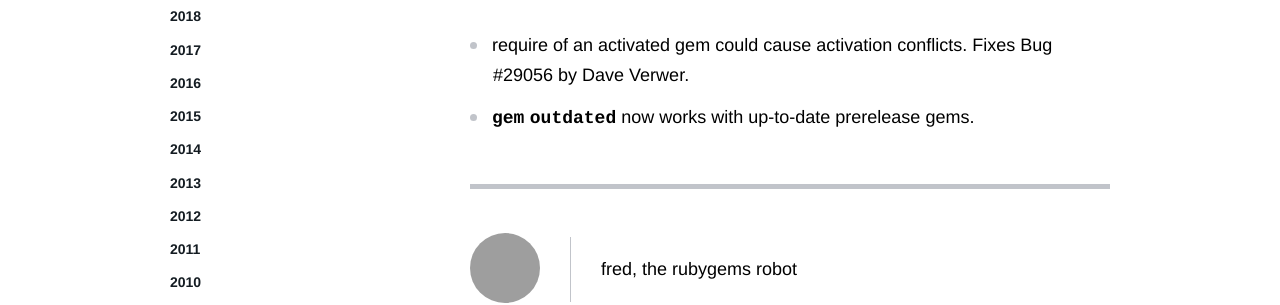
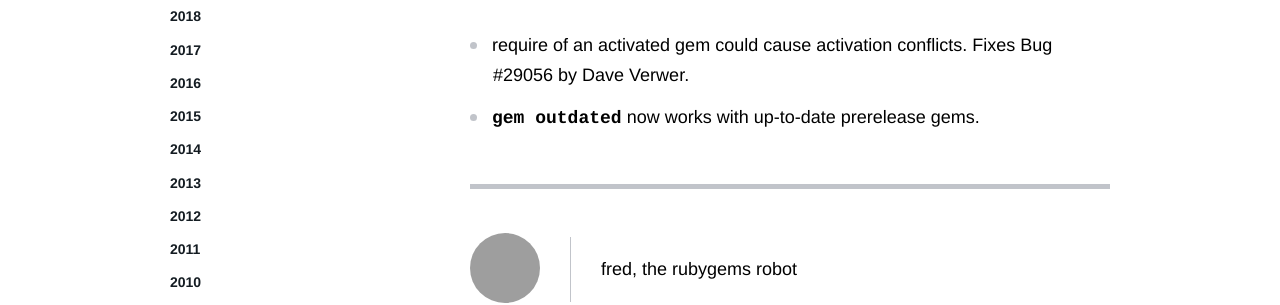
Before and after one commit to rubygems/rubygems.github.io, a Jekyll site: the page built from _posts/2011-03-08-1.6.2-released.md, in a window 1280 px wide. Shown: the part 431-736 px from the top of the page. Built offline with Jekyll 4.4.1, drawn with Linux system fonts in a browser that asks for light colours; comment, search, counter and statistics services are not loaded; grey boxes are pictures that could not be loaded.

Commit message:
Code pre blocks look strange when spaces are not the same size as the letters

```diff
--- a/stylesheets/application.css
+++ b/stylesheets/application.css
@@ -351,7 +351,6 @@ a.t-list__item {
     word-break: normal; }
 .t-body code {
   font-weight: bold;
-  word-spacing: -0.3em;
   font-family: "courier", monospace; }
 .t-body ul, .t-body ol {
   margin-top: 18px; }
```
